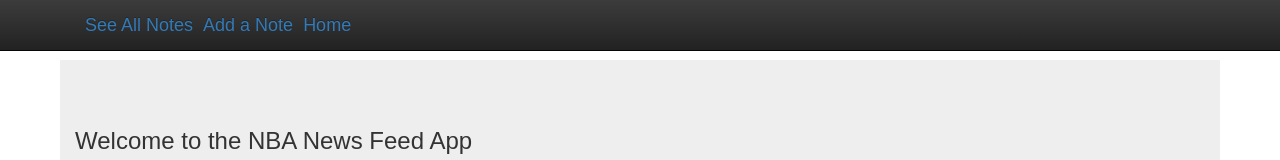
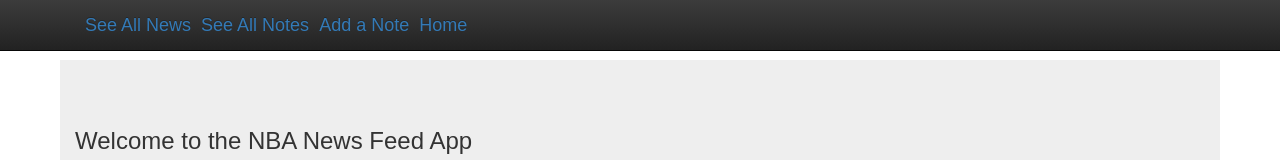
Before and after one commit to ChristopherJamesN/sports-news-feed, a React (Create React App) app: page / in a window 1280 px wide. Shown: the top 160 px of the page. Built offline with nearby package versions, Linux system fonts and the light colour scheme.

Commit message:
Added a link to see all news in the NavBar.

```diff
--- a/src/components/Navbar.js
+++ b/src/components/Navbar.js
@@ -8,6 +8,7 @@ const NavBar = props => {
         <Grid>
           <Navbar.Header>
             <Navbar.Brand>
+              <NavLink style={{ marginRight: '10px' }} to="/news">See All News</NavLink>
               <NavLink style={{ marginRight: '10px' }} to="/notes">See All Notes</NavLink>
               <NavLink style={{ marginRight: '10px' }} to="/notes/new">Add a Note</NavLink>
               <NavLink style={{ marginRight: '10px' }} to="/">Home</NavLink>
--- a/src/containers/NewsPage.js
+++ b/src/containers/NewsPage.js
@@ -5,7 +5,7 @@ import NewsList from '../components/NewsList';
 import NewsShow from './NewsShow';
 import fetchNews() from '../actions/index';
 
-componentWillMount () {
+componentWillMount() {
   fetchNews();
 }
 
```
